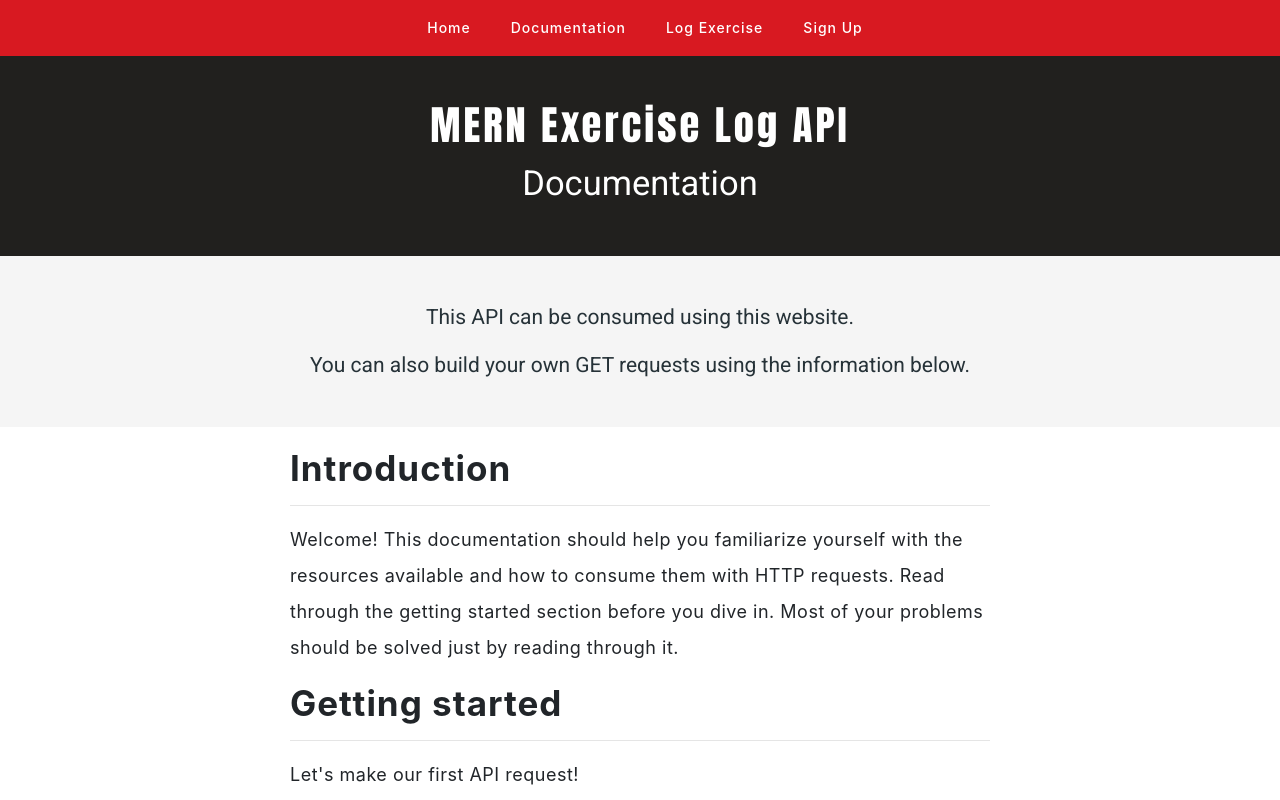
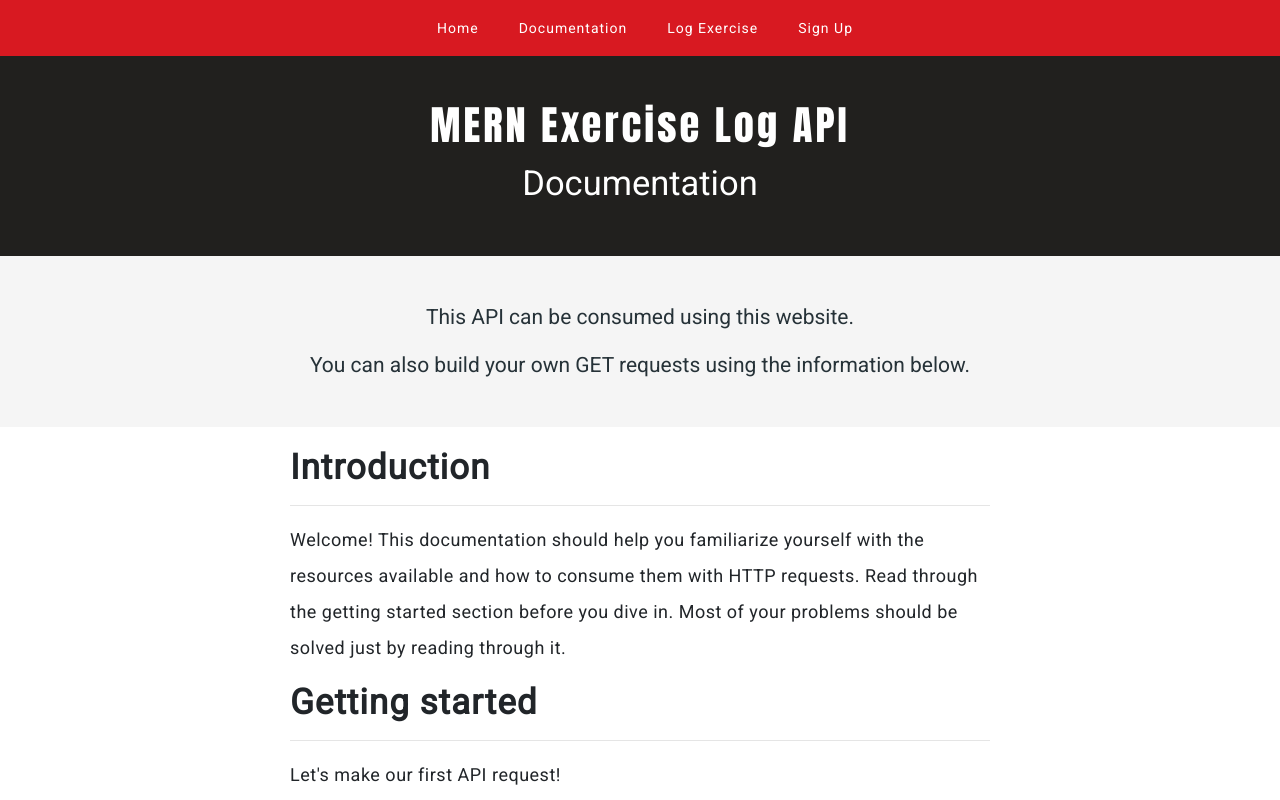
Before and after one commit to ethanvernon/mern-exerciseapp, a React (Create React App) app in the folder client/: page /documentation in a window 1280 px wide. Shown: the top 800 px of the page. Built offline with nearby package versions, Linux system fonts and the light colour scheme.

Commit message:
changes font-family for most of app

```diff
--- a/client/src/App.css
+++ b/client/src/App.css
@@ -1,10 +1,14 @@
 .App {
   text-align: center;
-}
+ }
 
 html {
   scroll-behavior: smooth;
-}
+ }
+
+ #root {
+  font-family:Roboto;
+ }
 
 /*--------------------------------------------------------------------------------------------------------------------------*/
 /*-----------------------------------------Header---------------------------------------------------------------------------*/
```
